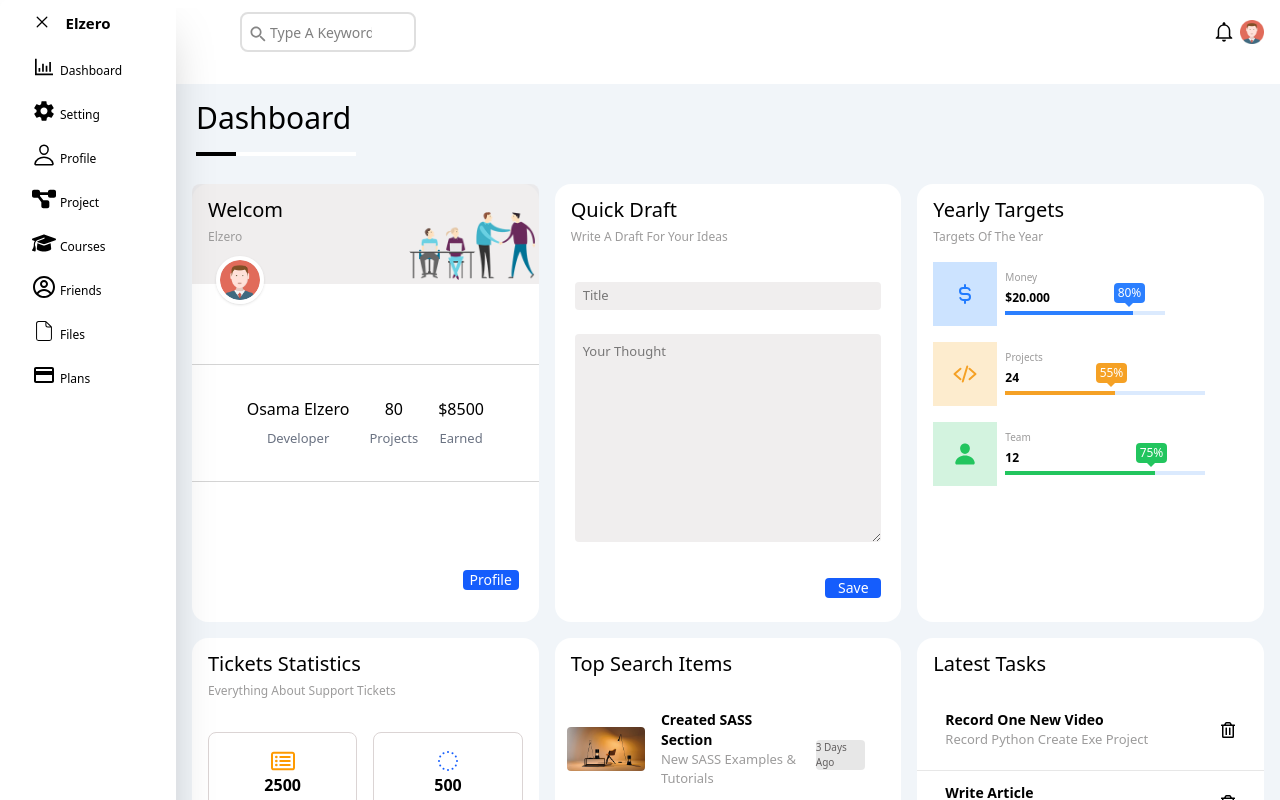
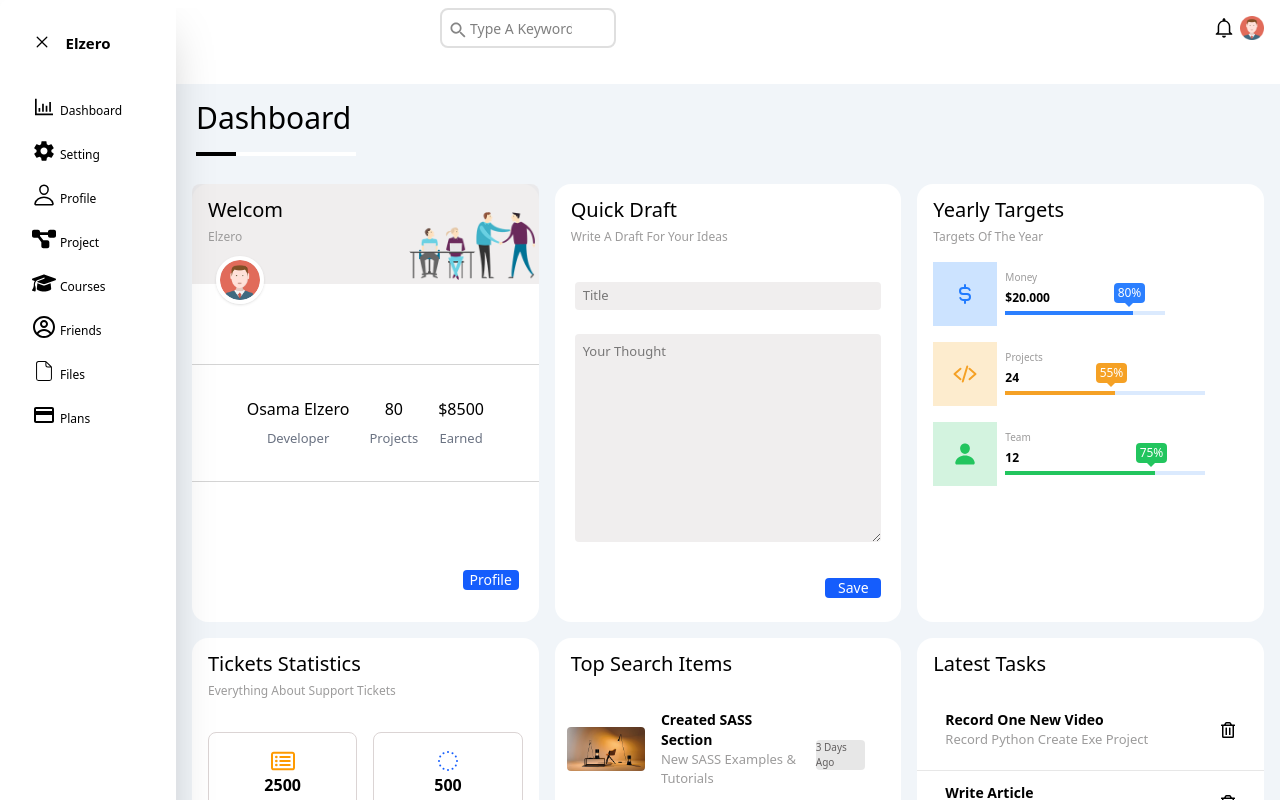
Before and after one commit to DuhaNasir/Dashboard, a React (Vite) app: page / in a window 1280 px wide. Shown: the top 800 px of the page. Built offline with nearby package versions, Linux system fonts and the light colour scheme.

Commit message:
update the style of sidebar

```diff
--- a/src/components/Header.jsx
+++ b/src/components/Header.jsx
@@ -12,10 +12,10 @@ return (
 
 {!isSidebarOpen && (
 <FiList className="size-6 absolute left-4 top-4 " onClick={toggleSidebar} /> )}
-<div className=" flex justify-between bg-white px-4 pt-3  ml-12">
+<div className=" flex justify-between bg-white px-4 pt-2  ml-12">
 
 {/*input search */}
-<div className=" flex items-center  gap-1   ">
+<div className=" flex items-center  gap-1  md:mx-50 ">
 <div className="relative ">
 <input type="search" placeholder="Type A Keyword" className="border-2 border-[#c2c1c185] rounded-lg md:px-7 h-10 w-35  text-[10px] md:w-44 px-7  md:text-[14px] "  ></input>
 <IoMdSearch className=" absolute top-3 left-2 size-4 md:size-5  text-[#868686]" />
--- a/src/components/Sidebar.jsx
+++ b/src/components/Sidebar.jsx
@@ -23,9 +23,9 @@ return (
 
 
 
-<aside className=" md:w-44 w-20 shadow-2xl rounded-s-lg z-50 ">
-<GoX className="absolute  md:top-3 md:left-8 md:size-5 top-3 left-1  " onClick={toggleSidebar} />
-<h1 className="   flex justify-center py-3 font-bold font-sans md:text-[15px] text-[12px] mx-1" onClick={toggleSidebar}> Elzero</h1>
+<aside className=" md:w-44 w-20 shadow-2xl rounded-s-lg z-50  ">
+<GoX className="absolute  md:top-8 md:left-8 md:size-5 top-8 left-1  " onClick={toggleSidebar} />
+<h1 className="   flex justify-center py-8 font-bold font-sans md:text-[15px] text-[12px] mx-1" onClick={toggleSidebar} > Elzero</h1>
 
 
 
```
